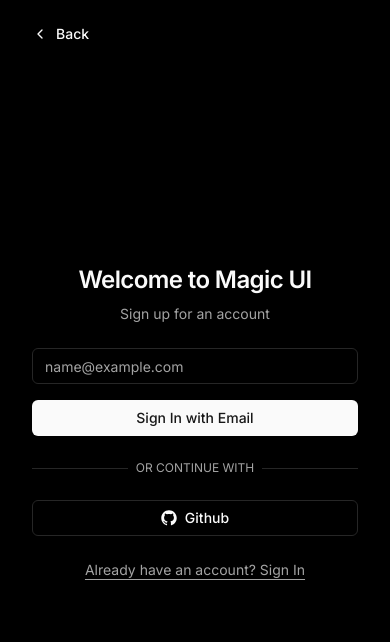
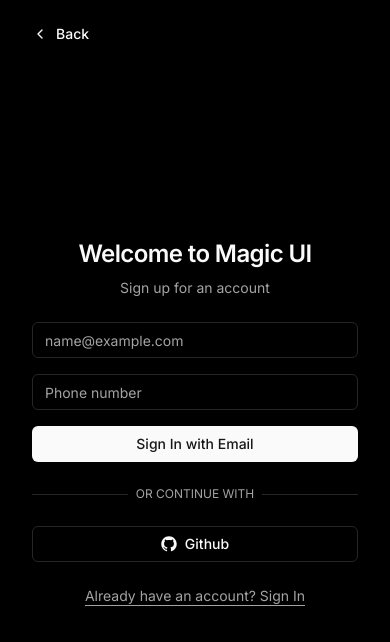
Before and after one commit to izayahhudnut/detailerprolanding, a Next.js app: page /signup in a window 390 px wide. Shown: the top 642 px of the page. Built offline with nearby package versions, Linux system fonts and the light colour scheme.

Commit message:
added phone number

```diff
--- a/components/user-auth-form.tsx
+++ b/components/user-auth-form.tsx
@@ -20,6 +20,7 @@
 
 export const userAuthSchema = z.object({
   email: z.string().email(),
+  phone: z.string().min(10, "Phone number must be at least 10 digits"),
   password: z.string().optional(),
 });
 type FormData = z.infer<typeof userAuthSchema>;
@@ -31,6 +32,7 @@
     resolver: zodResolver(userAuthSchema),
     defaultValues: {
       email: "",
+      phone: "",
     },
   });
   const [isLoading, setIsLoading] = React.useState<boolean>(false);
@@ -91,6 +93,27 @@
                 </FormItem>
               )}
             />
+            <FormField
+              control={form.control}
+              name="phone"
+              render={({ field }) => (
+                <FormItem>
+                  <FormControl>
+                    <Input
+                      id="phone"
+                      placeholder="Phone number"
+                      type="tel"
+                      autoCapitalize="none"
+                      autoComplete="tel"
+                      autoCorrect="off"
+                      disabled={isLoading || isGitHubLoading}
+                      {...field}
+                    />
+                  </FormControl>
+                  <FormMessage />
+                </FormItem>
+              )}
+            />
 
             <button
               type="submit"
```
